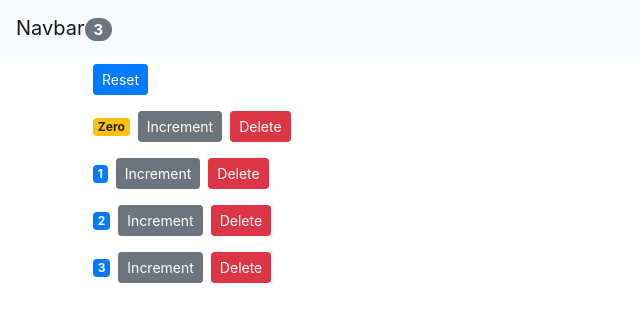
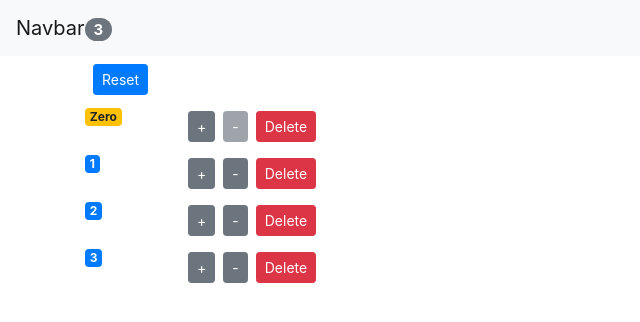
Before and after one commit to pistaacademy/React-2, a React (Create React App) app: page / in a window 1280 px wide. Shown: the top 322 px of the page, without its empty margins (0-640 px from the left). Built offline with nearby package versions, Linux system fonts and the light colour scheme; the HTML template or start-up script is replaced by a standard one.

Commit message:
Session-12-counter

```diff
--- a/src/App.js
+++ b/src/App.js
@@ -12,16 +12,6 @@ class App extends Component {
         { id: 4, value: 3}
     ]
 }
-    constructor(){
-      super();
-      console.log('App - Constructor');
-    }
-
-    componentDidMount() {
-      console.log('App - Mounted');
-      // Ajax Call
-    }
-
 
 handleReset = () => {
 
@@ -45,8 +35,16 @@ handleIncremnt = counter => {
     counters[index].value++;
     this.setState({ counters });
 }
+
+handleDecrement = counter => {
+  const counters = [...this.state.counters];
+  const index = counters.indexOf(counter);
+  counters[index] = { ...counter };
+  counters[index].value--;
+  this.setState({ counters });
+}
   render(){
-    console.log('App - Rendered');
+
   return (
     <React.Fragment>
       <NavBar
@@ -57,6 +55,7 @@ handleIncremnt = counter => {
           onReset={this.handleReset}
           onDelete={this.handleDelete}
           onIncrement={this.handleIncremnt}
+          onDecrement={this.handleDecrement}
           counters={this.state.counters}
         />
       </main>
--- a/src/components/counter.jsx
+++ b/src/components/counter.jsx
@@ -2,33 +2,39 @@ import React, { Component } from 'react';
 
 class Counter extends Component {
 
-    componentDidUpdate(prevProps,prevState){
-        console.log("prevProps",prevProps)
-        console.log("prevState",prevState)
-    }
+    render() {
 
-    componentWillUnmount() {
-        console.log('Counter - UnMount');
-    }
-
-    render() {
-        console.log('Counter - Rendered');
         return (
-            <div>
-                <span className={this.getBadgeClasses()}>{this.formatCount()}</span>
-                <button
-                    className='btn btn-secondary btn-sm'
-                    onClick={() => this.props.onIncrement(this.props.counter)}
-                >
-                    Increment
-                </button>
-                <button onClick={() => this.props.onDelete(this.props.counter.id)} className="btn btn-danger btn-sm m-2">Delete</button>
+            <div className='row'>
+                <div className="col-1">
+                    <span className={this.getBadgeClasses()}>{this.formatCount()}</span>
+                </div>
+                <div className="col">
+                    <button
+                        className='btn btn-secondary btn-sm m-2'
+                        onClick={() => this.props.onIncrement(this.props.counter)}
+                    >
+                        +
+                    </button>
+                    <button
+                        className='btn btn-secondary btn-sm'
+                        onClick={() => this.props.onDecrement(this.props.counter)}
+                        disabled={this.props.counter.value === 0 ? 'disabled' : ''}
+                    >
+                        -
+                    </button>
+                    <button
+                        onClick={() => this.props.onDelete(this.props.counter.id)}
+                        className="btn btn-danger btn-sm m-2">
+                            Delete
+                    </button>
+                </div>
             </div>
         )
     };
 
     getBadgeClasses() {
-        let classes = "badge m-2 badge-";
+        let classes = "badge badge-";
         classes += this.props.counter.value === 0 ? "warning" : "primary";
         return classes
     }
--- a/src/components/counters.jsx
+++ b/src/components/counters.jsx
@@ -5,7 +5,7 @@ class Counters extends Component {
 
     render() {
         console.log('Counters - Rendered');
-        const { onReset, onDelete, onIncrement, counters } = this.props;
+        const { onReset, onDelete, onIncrement, counters, onDecrement } = this.props;
         return (
             <div>
                 <button
@@ -18,6 +18,7 @@ class Counters extends Component {
                             onDelete={onDelete}
                             counter={counter}
                             onIncrement={onIncrement}
+                            onDecrement={onDecrement}
                             key={counter.id}
                         />)
                 }
```
